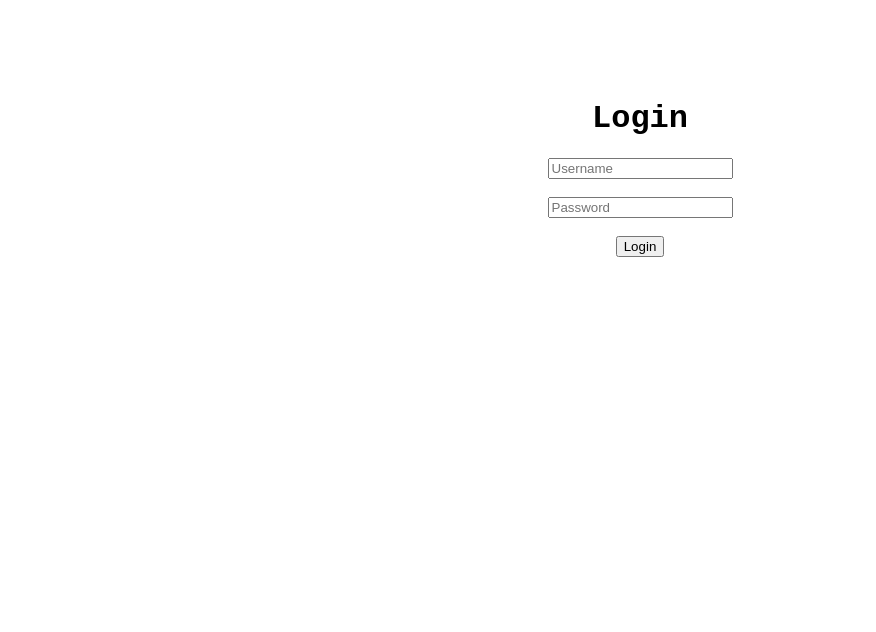
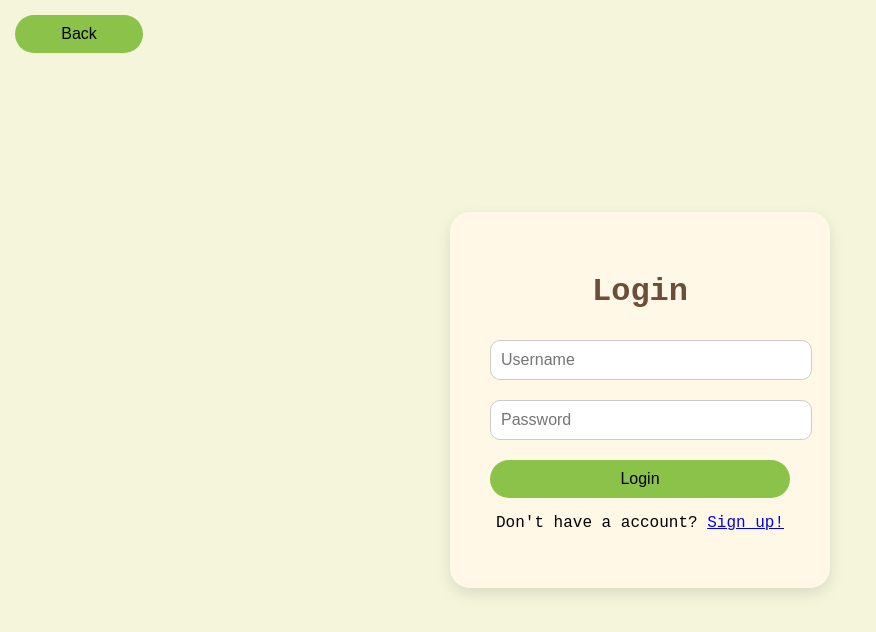
Before and after one commit to carson-fn/BracketBeaver, a React (Vite) app in the folder frontend/: page /login in a window 1280 px wide. Shown: the top 632 px of the page, without its empty margins (0-876 px from the left). Built offline with nearby package versions, Linux system fonts and the light colour scheme; a web font is replaced by a local one.

Commit message:
creation of signup page, only front end logic

```diff
--- a/frontend/src/App.tsx
+++ b/frontend/src/App.tsx
@@ -1,6 +1,7 @@
 import { BrowserRouter as Router, Routes, Route } from "react-router-dom";
 import LandingPage from "./pages/landing/LandingPage";
 import LoginPage from "./pages/login/LoginPage";
+import SignUpPage from "./pages/signup/SignUpPage";
 import "./global-styles/App.css";
 
 function App() {
@@ -9,6 +10,7 @@ function App() {
       <Routes>
         <Route path="/" element={<LandingPage />} />
         <Route path="/login" element={<LoginPage />} />
+        <Route path="/signup" element={<SignUpPage />} />
       </Routes>
     </Router>
   );
--- a/frontend/src/main.tsx
+++ b/frontend/src/main.tsx
@@ -1,6 +1,7 @@
 import React from "react";
 import ReactDOM from "react-dom/client";
 import App from "./App";
+import "@fontsource/poppins";
 
 ReactDOM.createRoot(document.getElementById("root")!).render(
   <React.StrictMode>
--- a/frontend/src/pages/landing/styles/landingStyles.css
+++ b/frontend/src/pages/landing/styles/landingStyles.css
@@ -1,39 +1,40 @@
+body {
+  background-color: #F5F5DC;
+  font-family: sans-serif;
+}
+
 .landing-page {
-  display: flex;
-  flex-direction: column;
-  align-items: center;
-  justify-content: center;
-  height: 100vh;
-  background-color: rgb(230, 196, 152);
+  text-align: center;
+  margin-top: 100px;
 }
 
 .landing-title {
   font-size: 3rem;
-  font-weight: 400;
-  margin-bottom: 10px;
+  color: #6B4F3A;
 }
 
 .landing-subtitle {
-  font-size: 1.5rem;
-  margin-bottom: 60px;
+  color: #A67C52;
+  margin-bottom: 30px;
 }
 
 .landing-button {
-  background-color: #007edf;
-  color: white;
+  background-color: #8BC34A;
   border: none;
-  padding: 10px 20px;
+  padding: 12px 25px;
   margin: 10px;
+  border-radius: 25px;
   font-size: 1rem;
-  font-family: inherit;
   cursor: pointer;
+  transition: 0.2s ease;
 }
 
 .landing-button:hover {
-  background-color: #0056b3;
+  background-color: #7cb342;
+  transform: scale(1.05);
 }
 
 .landing-message {
-  font-size: 1.2rem;
   margin-top: 20px;
+  color: #3E2C23;
 }
--- a/frontend/src/pages/login/LoginPage.tsx
+++ b/frontend/src/pages/login/LoginPage.tsx
@@ -1,17 +1,25 @@
-import React, { useState } from "react";
-import { callLoginAPI } from "../../api/loginApi.ts";
+import React, { use, useState } from "react";
+import { callLoginAPI } from "../../api/loginApi";
+import "./styles/loginStyles.css";
+import { useNavigate } from "react-router-dom";
 
 function LoginPage() {
   const [username, setUsername] = useState("");
   const [password, setPassword] = useState("");
   const [message, setMessage] = useState("");
+  const navigate = useNavigate();
+
+  const handleBack = async () => {
+    navigate("/");
+  };
+
 
   const handleLogin = async () => {
     try {
       const res = await callLoginAPI(username, password);
 
       if (res.success) {
-        setMessage("Login successful");
+        setMessage("Welcome back! 🦫");
       } else {
         setMessage("Invalid credentials");
       }
@@ -21,30 +29,35 @@ function LoginPage() {
   };
 
   return (
-    <div style={{ textAlign: "center", marginTop: "100px" }}>
-      <h1>Login</h1>
+    <div className="login-page">
+      <button className="back-button" onClick={handleBack}>Back</button>
+      <div className="login-card">
+        <h1 className="login-title">Login</h1>
 
         <input
+          className="login-input"
           type="text"
           placeholder="Username"
           value={username}
           onChange={(e) => setUsername(e.target.value)}
         />
 
-      <br /><br />
-
         <input
+          className="login-input"
           type="password"
           placeholder="Password"
           value={password}
           onChange={(e) => setPassword(e.target.value)}
         />
 
-      <br /><br />
+        <button className="login-button" onClick={handleLogin}>
+          Login
+        </button>
 
-      <button onClick={handleLogin}>Login</button>
+        <p>Don't have a account? <a href="/signup">Sign up!</a></p>
 
-      <p>{message}</p>
+        <p className="login-message">{message}</p>
+      </div>
     </div>
   );
 }
--- /dev/null
+++ b/frontend/src/pages/login/styles/loginStyles.css
@@ -0,0 +1,71 @@
+body {
+  background-color: #F5F5DC;
+  font-family: sans-serif;
+}
+
+.login-page {
+  display: flex;
+  justify-content: center;
+  align-items: center;
+  height: 100vh;
+}
+
+.login-card {
+  background-color: #FFF8E7;
+  padding: 40px;
+  border-radius: 20px;
+  width: 300px;
+  text-align: center;
+  box-shadow: 0 6px 15px rgba(0, 0, 0, 0.1);
+}
+
+.login-title {
+  color: #6B4F3A;
+  margin-bottom: 20px;
+}
+
+.login-input {
+  width: 100%;
+  padding: 10px;
+  margin: 10px 0;
+  border-radius: 10px;
+  border: 1px solid #ccc;
+  font-size: 1rem;
+}
+
+.login-button {
+  background-color: #8BC34A;
+  border: none;
+  padding: 10px;
+  width: 100%;
+  border-radius: 20px;
+  font-size: 1rem;
+  cursor: pointer;
+  margin-top: 10px;
+  transition: 0.2s;
+}
+
+.back-button {
+  background-color: #8BC34A;
+  position: absolute;
+  left: 0;
+  top: 0;
+  border: none;
+  padding: 10px;
+  width: 10%;
+  border-radius: 20px;
+  font-size: 1rem;
+  cursor: pointer;
+  margin: 15px;
+  transition: 0.2s;
+}
+
+.login-button:hover {
+  background-color: #7cb342;
+  transform: scale(1.05);
+}
+
+.login-message {
+  margin-top: 15px;
+  color: #3E2C23;
+}
--- /dev/null
+++ b/frontend/src/pages/signup/SignUpPage.tsx
@@ -0,0 +1,52 @@
+import React, { useState } from "react";
+import "./styles/signupStyles.css";
+import { useNavigate } from "react-router-dom";
+
+function SignUpPage() {
+  const [username, setUsername] = useState("");
+  const [password, setPassword] = useState("");
+  const [message, setMessage] = useState("");
+  const navigate = useNavigate();
+
+    const handleBack = async () => {
+        navigate("/login");
+    };
+
+    const handleSignUp = async () => {
+        try{
+
+        }
+        catch {
+            setMessage("Server Error");
+        }
+    };
+
+  return (
+    <div className="signup-page">
+      <button className="back-button" onClick={handleBack}>Back</button>
+      <div className="signup-card">
+        <h1>Sign Up</h1>
+
+        <input
+          className="signup-input"
+          type="text"
+          placeholder="Username"
+          value={username}
+          onChange={(e) => setUsername(e.target.value)}
+        />
+
+        <input
+          className="signup-input"
+          type="password"
+          placeholder="Password"
+          value={password}
+          onChange={(e) => setPassword(e.target.value)}
+        />
+
+        <button className="signup-button" onClick={handleSignUp} >Create Account</button>
+      </div>
+    </div>
+  );
+}
+
+export default SignUpPage;
--- /dev/null
+++ b/frontend/src/pages/signup/styles/signupStyles.css
@@ -0,0 +1,56 @@
+body {
+  background-color: #F5F5DC;
+  font-family: sans-serif;
+}
+
+.signup-page {
+  display: flex;
+  justify-content: center;
+  align-items: center;
+  height: 100vh;
+}
+
+.signup-card {
+  background-color: #FFF8E7;
+  padding: 40px;
+  border-radius: 20px;
+  width: 320px;
+  text-align: center;
+  box-shadow: 0 6px 15px rgba(0, 0, 0, 0.1);
+}
+
+.signup-card h1 {
+  color: #6B4F3A;
+  margin-bottom: 20px;
+}
+
+.signup-input {
+  width: 100%;
+  padding: 10px;
+  margin: 10px 0;
+  border-radius: 10px;
+  border: 1px solid #ccc;
+  font-size: 1rem;
+}
+
+.signup-button {
+  background-color: #8BC34A;
+  border: none;
+  padding: 10px;
+  width: 100%;
+  border-radius: 20px;
+  font-size: 1rem;
+  cursor: pointer;
+  margin-top: 10px;
+  transition: 0.2s ease;
+}
+
+.signup-button:hover {
+  background-color: #7cb342;
+  transform: scale(1.05);
+}
+
+.signup-message {
+  margin-top: 15px;
+  color: #3E2C23;
+}
```
Also changed, not shown: package.json (added, +10 -0 lines), 1 other file (tests, documents, lock files or other folders). Lines whose indentation alone changed are shown as unchanged.
